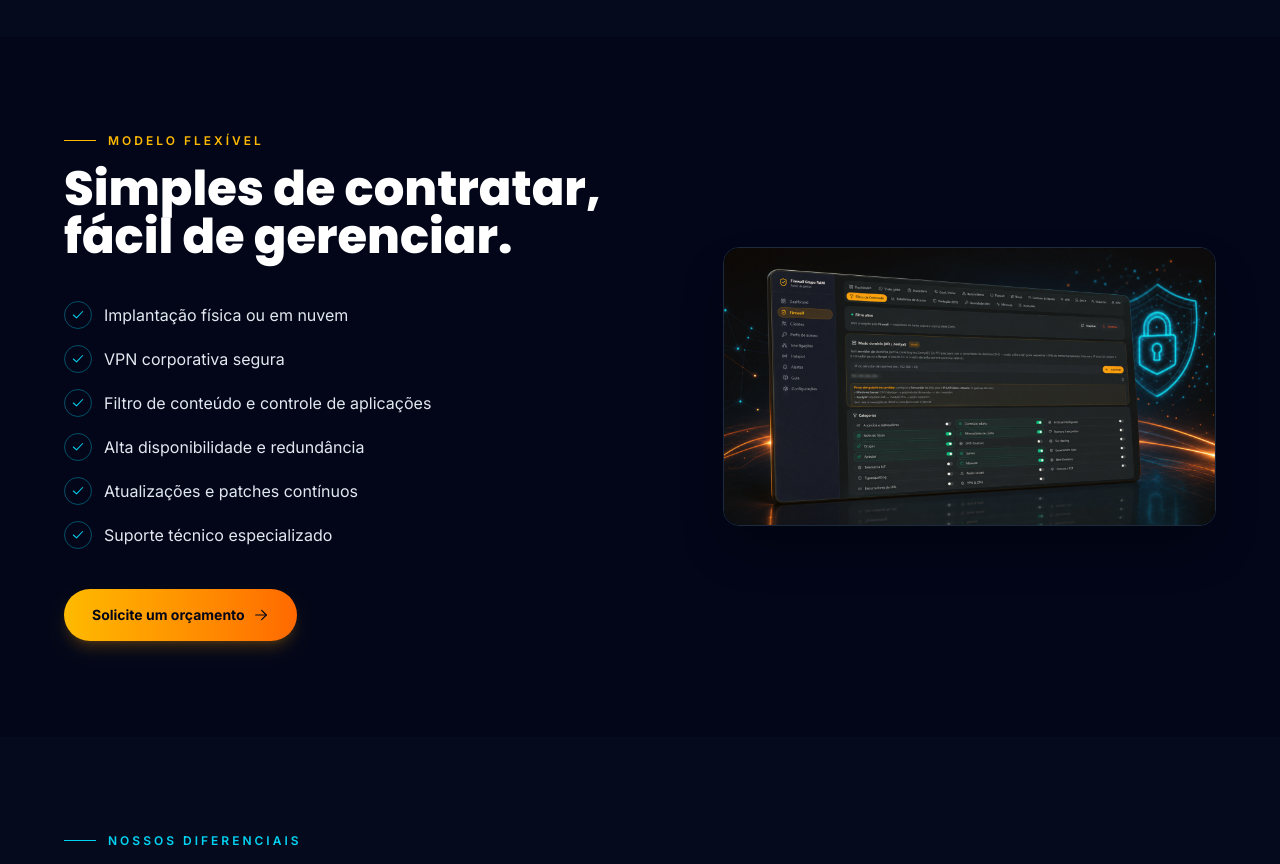
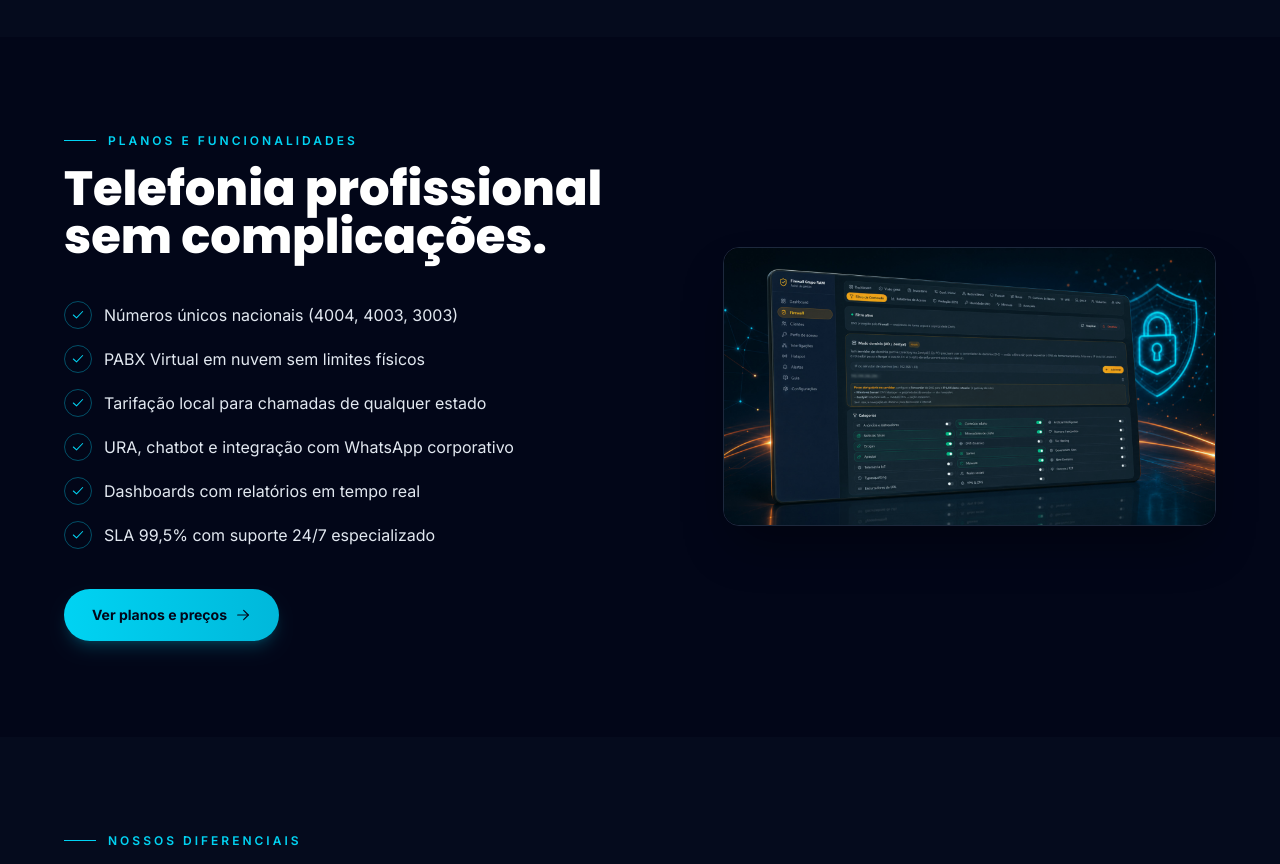
Before and after one commit to marcelusgoncalves/clickfone-gram, a Next.js app: page / in a window 1280 px wide. Shown: the part 4700-5564 px from the top of the page. Built offline with nearby package versions, Linux system fonts and the light colour scheme.

Commit message:
Adapt PricingModel section for ClickFone: update features and branding

```diff
--- a/src/components/PricingModel.tsx
+++ b/src/components/PricingModel.tsx
@@ -3,12 +3,12 @@ import { ArrowRightIcon } from "./icons";
 import { CheckItem, Eyebrow } from "./ui";
 
 const items = [
-  "Implantação física ou em nuvem",
-  "VPN corporativa segura",
-  "Filtro de conteúdo e controle de aplicações",
-  "Alta disponibilidade e redundância",
-  "Atualizações e patches contínuos",
-  "Suporte técnico especializado",
+  "Números únicos nacionais (4004, 4003, 3003)",
+  "PABX Virtual em nuvem sem limites físicos",
+  "Tarifação local para chamadas de qualquer estado",
+  "URA, chatbot e integração com WhatsApp corporativo",
+  "Dashboards com relatórios em tempo real",
+  "SLA 99,5% com suporte 24/7 especializado",
 ];
 
 export default function PricingModel() {
@@ -16,9 +16,9 @@ export default function PricingModel() {
     <section className="bg-slate-950 py-24 px-6">
       <div className="mx-auto grid max-w-6xl gap-14 lg:grid-cols-[1.1fr_0.9fr] lg:items-center">
         <div>
-          <Eyebrow accent="amber">Modelo flexível</Eyebrow>
+          <Eyebrow accent="cyan">Planos e funcionalidades</Eyebrow>
           <h2 className="font-heading text-3xl font-extrabold text-white sm:text-4xl md:text-5xl">
-            Simples de contratar, fácil de gerenciar.
+            Telefonia profissional sem complicações.
           </h2>
 
           <ul className="mt-10 flex flex-col gap-4">
@@ -29,19 +29,19 @@ export default function PricingModel() {
 
           <a
             href="#contato"
-            className="mt-10 inline-flex items-center gap-2 rounded-full bg-gradient-to-r from-amber-400 to-orange-500 px-7 py-4 text-sm font-bold text-slate-950 shadow-lg shadow-amber-500/20 transition hover:brightness-110"
+            className="mt-10 inline-flex items-center gap-2 rounded-full bg-gradient-to-r from-cyan-400 to-cyan-500 px-7 py-4 text-sm font-bold text-slate-950 shadow-lg shadow-cyan-500/20 transition hover:brightness-110"
           >
-            Solicite um orçamento
+            Ver planos e preços
             <ArrowRightIcon className="h-4 w-4" />
           </a>
         </div>
 
         <div className="relative overflow-hidden rounded-2xl border border-slate-800 shadow-2xl shadow-black/40">
-          <div className="pointer-events-none absolute inset-0 z-10 rounded-2xl bg-amber-500/5" />
+          <div className="pointer-events-none absolute inset-0 z-10 rounded-2xl bg-cyan-500/5" />
           <div className="relative aspect-video w-full">
             <Image
               src="/images/dashboard-01.jpeg"
-              alt="Configuração de filtro de conteúdo do firewall com categorias de bloqueio por domínio"
+              alt="Dashboard ClickFone com métricas de chamadas, atendidas e filas em tempo real"
               fill
               className="object-cover"
             />
```
